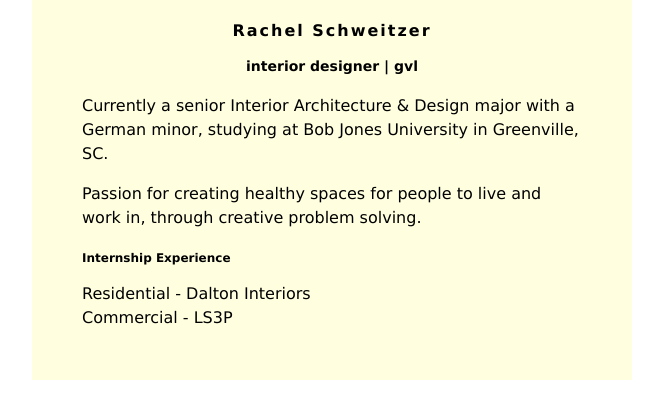
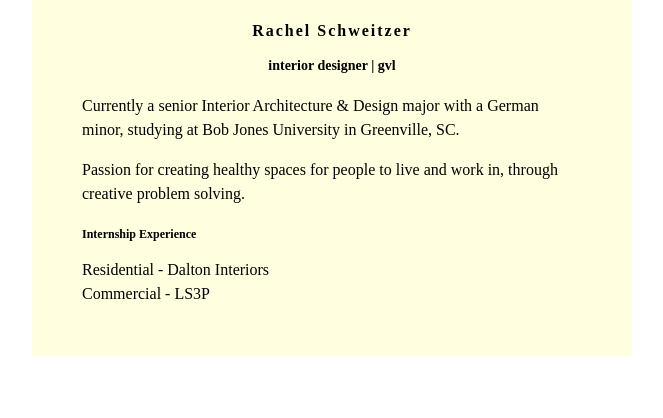
Before and after one commit to rachelerinn/rachelerinn.github.io, a plain HTML site: page index.html in a window 1280 px wide. Shown: the whole page, without its empty margins (308-971 px from the left). Drawn offline with Linux system fonts and the light colour scheme.

Commit message:
Update index.html

```diff
--- a/index.html
+++ b/index.html
@@ -3,7 +3,7 @@
 <style>
 body {
     background: gray blue;
-    font-family: Verdana;
+    font-family: Abadi MT;
 }
 #content {
     background: lightyellow;
```
